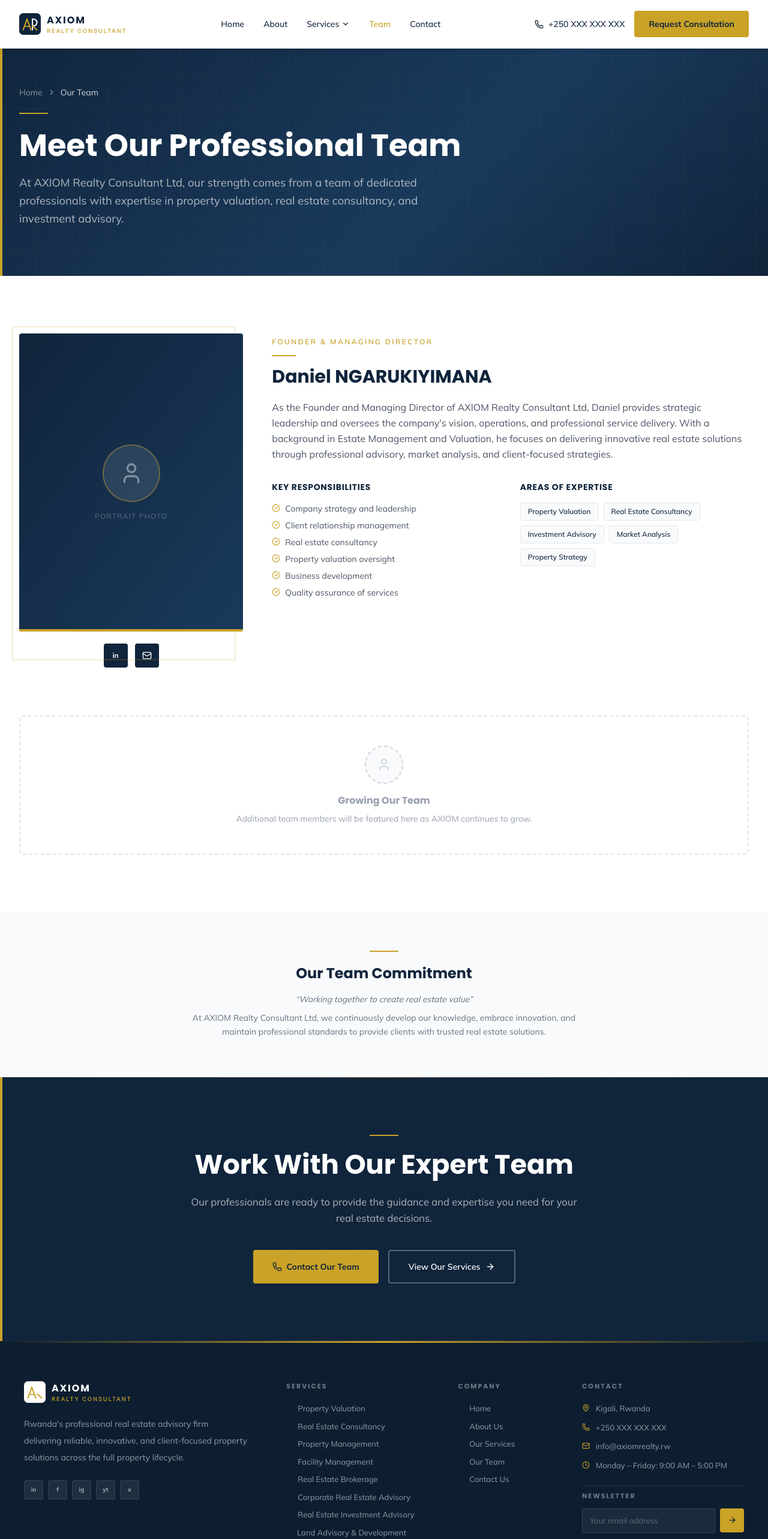
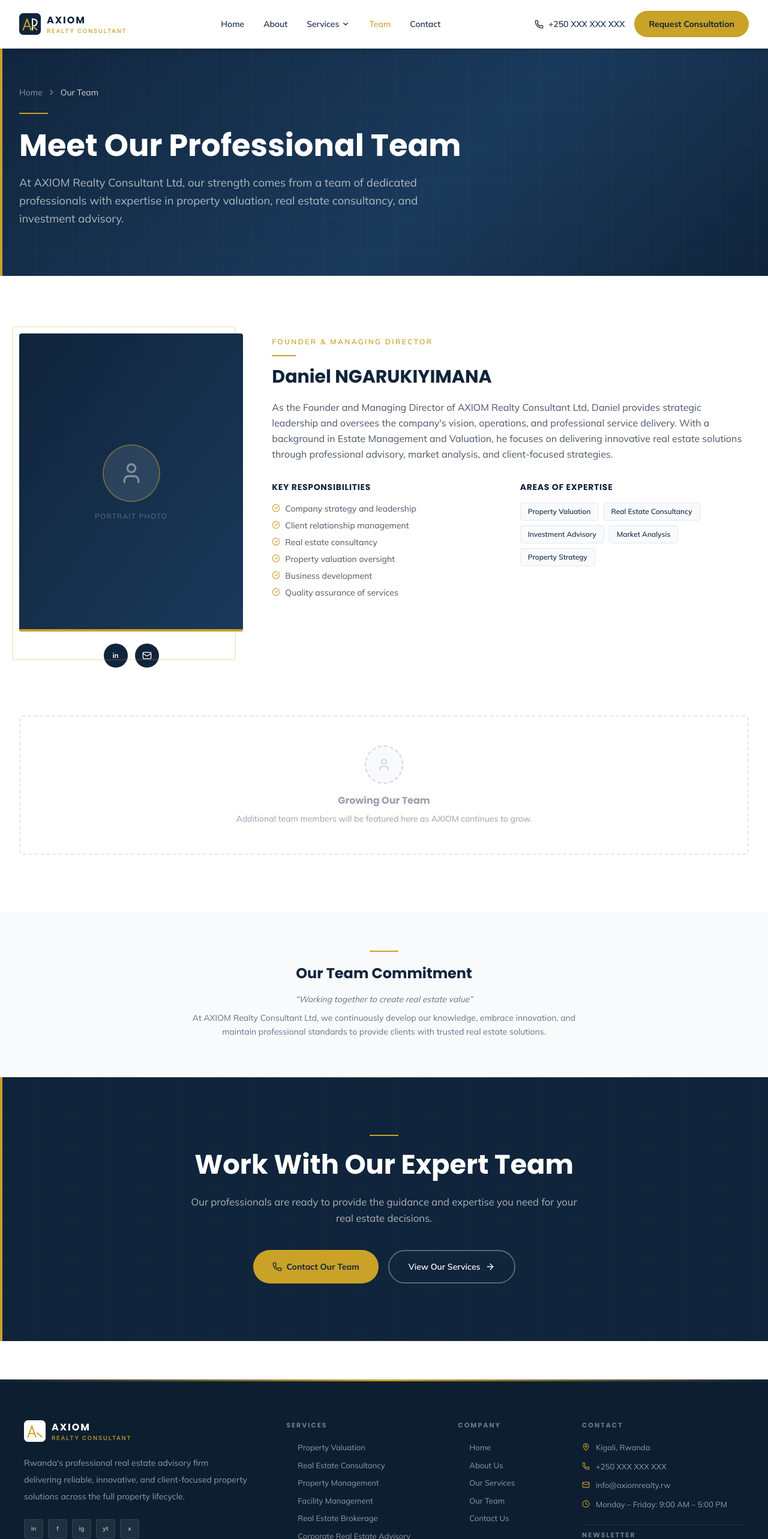
Before and after one commit to Muhinde234/orivanta, a Next.js app: page /team in a window 1280 px wide. Shown: the top 2566 px of the page at 60% size. Built offline with nearby package versions, Linux system fonts and the light colour scheme.

Commit message:
dealing with the buttons

```diff
--- a/app/contact/ContactContent.tsx
+++ b/app/contact/ContactContent.tsx
@@ -223,7 +223,7 @@ export default function ContactContent() {
 
                     <button
                       type="submit"
-                      className="w-full bg-[#C9A227] text-[#10243B] font-bold py-4 rounded-sm hover:bg-[#b8911f] transition-colors duration-300 flex items-center justify-center gap-2 text-sm"
+                      className="w-full bg-[#C9A227] text-[#10243B] font-bold py-4 rounded-full hover:bg-[#b8911f] transition-colors duration-300 flex items-center justify-center gap-2 text-sm"
                     >
                       <Send size={16} />
                       Submit Inquiry
@@ -280,12 +280,12 @@ export default function ContactContent() {
             </p>
             <div className="flex flex-wrap justify-center gap-4">
               <a href={`tel:${BRAND.phone}`}
-                className="inline-flex items-center gap-2 bg-[#C9A227] text-[#10243B] font-bold px-8 py-4 rounded-sm hover:bg-[#b8911f] transition-colors text-sm">
+                className="inline-flex items-center gap-2 bg-[#C9A227] text-[#10243B] font-bold px-8 py-4 rounded-full hover:bg-[#b8911f] transition-colors text-sm">
                 <Phone size={16} />
                 Book a Consultation
               </a>
               <a href={`mailto:${BRAND.email}`}
-                className="inline-flex items-center gap-2 border-2 border-white/30 text-white font-semibold px-8 py-4 rounded-sm hover:border-white hover:bg-white/5 transition-all text-sm">
+                className="inline-flex items-center gap-2 border-2 border-white/30 text-white font-semibold px-8 py-4 rounded-full hover:border-white hover:bg-white/5 transition-all text-sm">
                 <Mail size={16} />
                 Request a Quote
               </a>
--- a/app/layout.tsx
+++ b/app/layout.tsx
@@ -38,6 +38,7 @@ export default function RootLayout({ children }: { children: React.ReactNode })
       <body className="min-h-screen flex flex-col antialiased" style={{ fontFamily: 'var(--font-mulish), Mulish, sans-serif' }}>
         <Navbar />
         <main className="flex-1">{children}</main>
+        <div className="h-16 bg-white" />
         <Footer />
       </body>
     </html>
--- a/app/not-found.tsx
+++ b/app/not-found.tsx
@@ -17,7 +17,7 @@ export default function NotFound() {
         </p>
         <Link
           href="/"
-          className="inline-flex items-center gap-2 bg-[#C9A227] text-[#10243B] font-bold px-8 py-4 rounded-sm hover:bg-[#b8911f] transition-colors text-sm"
+          className="inline-flex items-center gap-2 bg-[#C9A227] text-[#10243B] font-bold px-8 py-4 rounded-full hover:bg-[#b8911f] transition-colors text-sm"
         >
           Return to Home <ArrowRight size={16} />
         </Link>
--- a/app/services/[slug]/ServiceContent.tsx
+++ b/app/services/[slug]/ServiceContent.tsx
@@ -47,7 +47,7 @@ export default function ServiceContent({ slug }: { slug: string }) {
               <div className="mt-5 pt-5 border-t border-gray-200">
                 <a
                   href="/contact"
-                  className="inline-flex items-center gap-2 bg-[#C9A227] text-[#10243B] font-bold text-sm px-6 py-3 rounded-sm hover:bg-[#b8911f] transition-colors w-full justify-center"
+                  className="inline-flex items-center gap-2 bg-[#C9A227] text-[#10243B] font-bold text-sm px-6 py-3 rounded-full hover:bg-[#b8911f] transition-colors w-full justify-center"
                 >
                   {service.cta}
                 </a>
--- a/app/team/TeamContent.tsx
+++ b/app/team/TeamContent.tsx
@@ -50,10 +50,10 @@ export default function TeamContent() {
                 </div>
                 {/* Social */}
                 <div className="flex gap-3 mt-5 justify-center">
-                                  <a href={member.linkedin} aria-label="LinkedIn" className="w-10 h-10 rounded-sm bg-[#10243B] flex items-center justify-center hover:bg-[#C9A227] transition-colors duration-300 text-white hover:text-[#10243B] text-xs font-bold">
+                                  <a href={member.linkedin} aria-label="LinkedIn" className="w-10 h-10 rounded-full bg-[#10243B] flex items-center justify-center hover:bg-[#C9A227] transition-colors duration-300 text-white hover:text-[#10243B] text-xs font-bold">
                     in
                   </a>
-                  <a href={`mailto:${member.email}`} aria-label="Email" className="w-10 h-10 rounded-sm bg-[#10243B] flex items-center justify-center hover:bg-[#C9A227] transition-colors duration-300">
+                  <a href={`mailto:${member.email}`} aria-label="Email" className="w-10 h-10 rounded-full bg-[#10243B] flex items-center justify-center hover:bg-[#C9A227] transition-colors duration-300">
                     <Mail size={16} className="text-white" />
                   </a>
                 </div>
--- a/components/sections/CTASection.tsx
+++ b/components/sections/CTASection.tsx
@@ -52,14 +52,14 @@ export default function CTASection({
           <div className="flex flex-wrap justify-center gap-4">
             <Link
               href={primaryHref}
-              className="inline-flex items-center gap-2 bg-[#C9A227] text-[#10243B] font-bold px-8 py-4 rounded-sm hover:bg-[#b8911f] transition-all duration-300 hover:gap-3 text-sm"
+              className="inline-flex items-center gap-2 bg-[#C9A227] text-[#10243B] font-bold px-8 py-4 rounded-full hover:bg-[#b8911f] transition-all duration-300 hover:gap-3 text-sm"
             >
               <Phone size={16} />
               {primaryLabel}
             </Link>
             <Link
               href={secondaryHref}
-              className="inline-flex items-center gap-2 border-2 border-white/30 text-white font-semibold px-8 py-4 rounded-sm hover:border-white hover:bg-white/5 transition-all duration-300 text-sm"
+              className="inline-flex items-center gap-2 border-2 border-white/30 text-white font-semibold px-8 py-4 rounded-full hover:border-white hover:bg-white/5 transition-all duration-300 text-sm"
             >
               {secondaryLabel} <ArrowRight size={16} />
             </Link>
--- a/components/sections/ServicesSection.tsx
+++ b/components/sections/ServicesSection.tsx
@@ -65,7 +65,7 @@ export default function ServicesSection() {
         >
           <Link
             href="/services"
-            className="inline-flex items-center gap-2 border-2 border-[#10243B] text-[#10243B] font-bold px-8 py-4 rounded-sm hover:bg-[#10243B] hover:text-white transition-all duration-300 text-sm"
+            className="inline-flex items-center gap-2 border-2 border-[#10243B] text-[#10243B] font-bold px-8 py-4 rounded-full hover:bg-[#10243B] hover:text-white transition-all duration-300 text-sm"
           >
             View All Services <ArrowRight size={16} />
           </Link>
--- a/components/ui/Footer.tsx
+++ b/components/ui/Footer.tsx
@@ -19,6 +19,8 @@ export default function Footer() {
     <footer className="bg-[#0d1e30] text-white" aria-label="Site footer">
       {/* Gold top accent */}
       <div className="h-[3px] bg-gradient-to-r from-transparent via-[#C9A227] to-transparent" />
+      {/* Extra visual separator */}
+      <div className="h-px bg-white/[0.06]" />
 
       <div className="max-w-7xl mx-auto px-5 sm:px-8 lg:px-10">
 
--- a/components/ui/Navbar.tsx
+++ b/components/ui/Navbar.tsx
@@ -117,7 +117,7 @@ export default function Navbar() {
               </a>
               <Link
                 href="/contact"
-                className="bg-[#C9A227] text-[#10243B] text-sm font-bold px-6 py-3 rounded-sm hover:bg-[#b8911f] transition-colors"
+                className="bg-[#C9A227] text-[#10243B] text-sm font-bold px-6 py-3 rounded-full hover:bg-[#b8911f] transition-colors"
               >
                 Request Consultation
               </Link>
@@ -174,7 +174,7 @@ export default function Navbar() {
             <div className="mt-8">
               <Link
                 href="/contact"
-                className="block w-full text-center bg-[#C9A227] text-[#10243B] font-bold py-4 rounded-sm hover:bg-[#b8911f] transition-colors"
+                className="block w-full text-center bg-[#C9A227] text-[#10243B] font-bold py-4 rounded-full hover:bg-[#b8911f] transition-colors"
               >
                 Request Consultation
               </Link>
```
